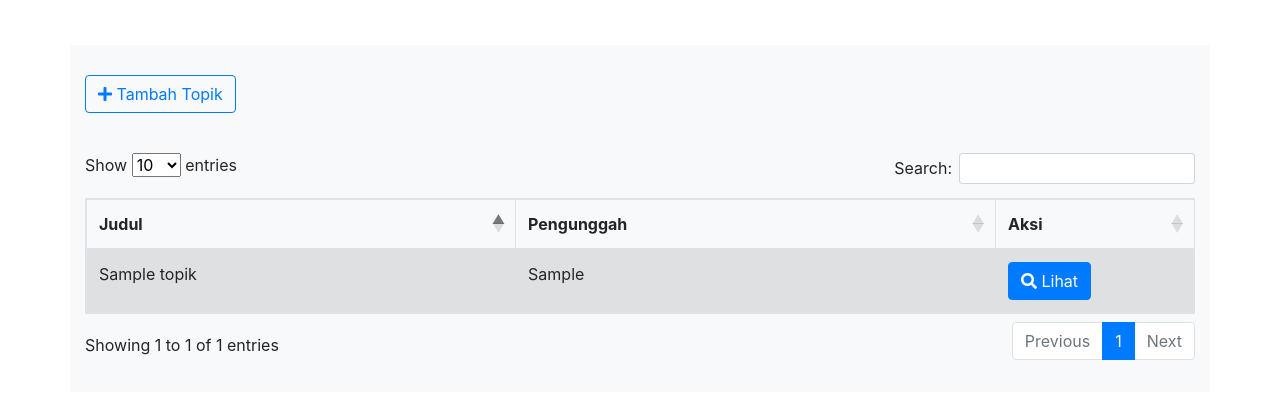
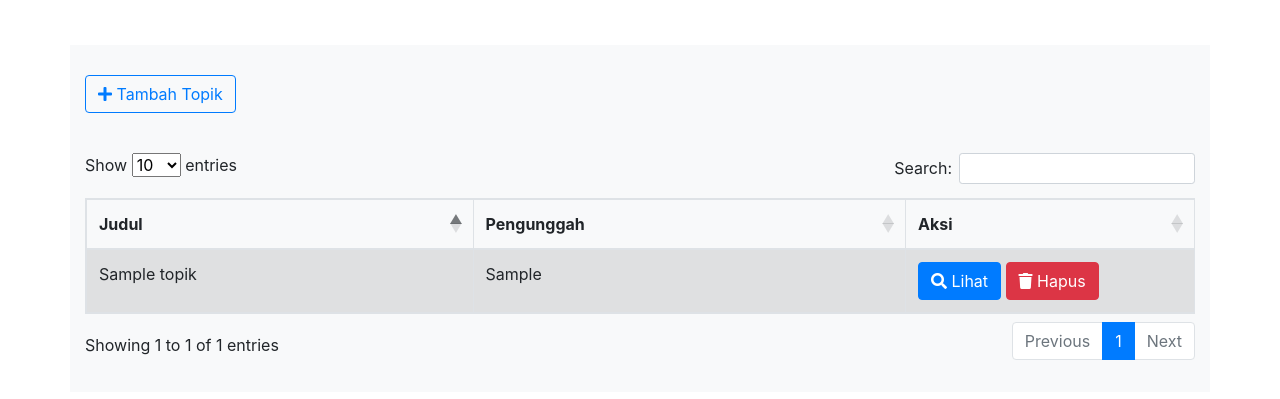
Before and after one commit to yoga1234/basic-forum, a CodeIgniter app: page /basicforum/index.php/home in a window 1280 px wide. Shown: the part 261-660 px from the top of the page. Run offline with CodeIgniter, Linux system fonts and the light colour scheme; the visitor is signed in with stand-in values (Sample User, id 1); tables that the repository leaves empty or names only in its code hold one stand-in row (values such as "Sample post"); some libraries are stand-ins or nearby versions.

Commit message:
Adding delete confirmation

```diff
--- a/application/views/edit_topik.php
+++ b/application/views/edit_topik.php
@@ -1,13 +1,11 @@
 <div class="container bg-light" style="margin-top: 40px">
   <div class="row">
     <div class="col-md-12">
-      <h3 style="margin-top: 40px">Masukan Topik Baru</h3>
+      <h3 style="margin-top: 40px">Edit Topik</h3>
       <?php
       foreach ($data_topik as $i) {
         ?>
-      <form class="" action="<?php echo site_url('topik/edit_topik/').$i['id_topik']; ?>" method="post" style="margin-top: 40px" role="form">
-
-
+        <form class="" action="<?php echo site_url('topik/edit_topik/').$i['id_topik']; ?>" method="post" style="margin-top: 40px" role="form">
           <div class="form-group">
             <label for="judulTopik">Judul</label>
             <input type="text" class="form-control" name="judul_topik" autocomplete="off" value="<?php echo $i['judul_topik']; ?>">
--- a/application/views/halaman_utama.php
+++ b/application/views/halaman_utama.php
@@ -36,7 +36,7 @@
             <tr>
               <th>Judul</th>
               <th>Pengunggah</th>
-              <th style="width: 160px">Aksi</th>
+              <th style="width: 250px">Aksi</th>
             </tr>
           </thead>
           <tbody>
@@ -54,15 +54,21 @@
                       </button>
                     </a>
                     <?php
-                      if($this->session->userdata("nama") == $i->pengunggah){
-                        echo "<a href=".site_url('home/hapus_topik/').$i->id_topik.">";
-                        echo "<button class='btn btn-danger'>";
-                        echo "<i class='fa fa-trash'></i>";
-                        echo "Hapus";
+                      if($this->session->userdata("nama") == $i->pengunggah or $this->session->userdata("nama") == "admin"){
+                        echo "<a href=".site_url('topik/ambil_topik/').$i->id_topik."/".'home'.">";
+                        echo "<button class='btn btn-info'>";
+                        echo "<i class='fa fa-pencil-alt'></i>";
+                        echo " Edit";
                         echo "</button>";
-                        echo "</a>";
+                        echo "</a> ";
                       }
                     ?>
+                    <a href="#">
+                      <button class="btn btn-danger" data-toggle="modal" data-target="#myModal">
+                        <i class="fa fa-trash"></i>
+                        Hapus
+                      </button>
+                    </a>
                   </td>
                 </tr>
                 <?php
@@ -72,3 +78,32 @@
         </div>
       </div>
     </section>
+    <!-- Modal dimulai -->
+    <div class="modal fade" id="myModal">
+      <div class="modal-dialog">
+        <div class="modal-content">
+
+          <!-- Modal Header -->
+          <div class="modal-header">
+            <h4 class="modal-title">Konfirmasi</h4>
+            <button type="button" class="close" data-dismiss="modal">&times;</button>
+          </div>
+
+          <!-- Modal body -->
+          <div class="modal-body">
+            Hapus data?
+          </div>
+
+          <!-- Modal footer -->
+          <div class="modal-footer">
+            <a href="<?php echo site_url('home/hapus_topik/').$i->id_topik ?>">
+              <button type="button" class="btn btn-danger">Hapus</button>
+            </a>
+
+            <button type="button" class="btn btn-light" data-dismiss="modal">Batal</button>
+          </div>
+
+        </div>
+      </div>
+    </div>
+    <!-- Modal Selesai-->
--- a/application/views/login.php
+++ b/application/views/login.php
@@ -16,8 +16,8 @@
           Login Pengguna
         </div>
         <form class="" action="<?php echo site_url('login/aksi_login') ?>" method="post">
-          <input type="text" name="username" placeholder="Masukan Username Anda" autocomplete="off">
-          <input type="password" name="password" placeholder="Masukan Password Anda" autocomplete="off">
+          <input type="text" name="username" placeholder="Masukan Username Anda" autocomplete="off" required>
+          <input type="password" name="password" placeholder="Masukan Password Anda" autocomplete="off" required>
           <button type="submit" name="button">Masuk</button>
         </form>
         <div class="informasi-login">
--- a/application/views/signup.php
+++ b/application/views/signup.php
@@ -15,8 +15,8 @@
           Daftar Pengguna
         </div>
         <form class="" action="<?php echo site_url('signup/signup_action') ?>" method="post">
-          <input type="text" name="username" placeholder="Masukan Username Anda" autocomplete="off">
-          <input type="password" name="password" placeholder="Masukan Password Anda" autocomplete="off">
+          <input type="text" name="username" placeholder="Masukan Username Anda" autocomplete="off" required>
+          <input type="password" name="password" placeholder="Masukan Password Anda" autocomplete="off" required>
           <button type="submit" name="button">Daftar</button>
         </form>
         <a href="<?php echo site_url('login'); ?>" class="back-button" type="button" name="button">kembali</a>
```
Also changed, not shown: application/controllers/Signup.php (+7 -6 lines), application/views/halaman_profile.php (+32 -1 lines).
